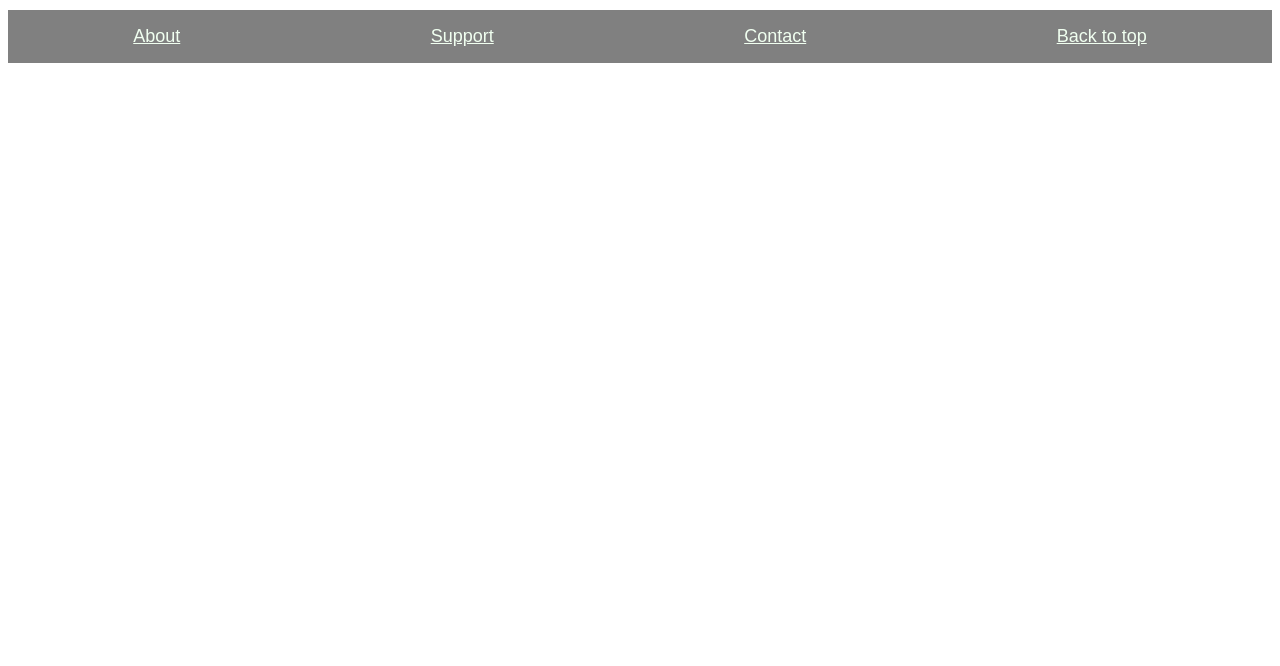
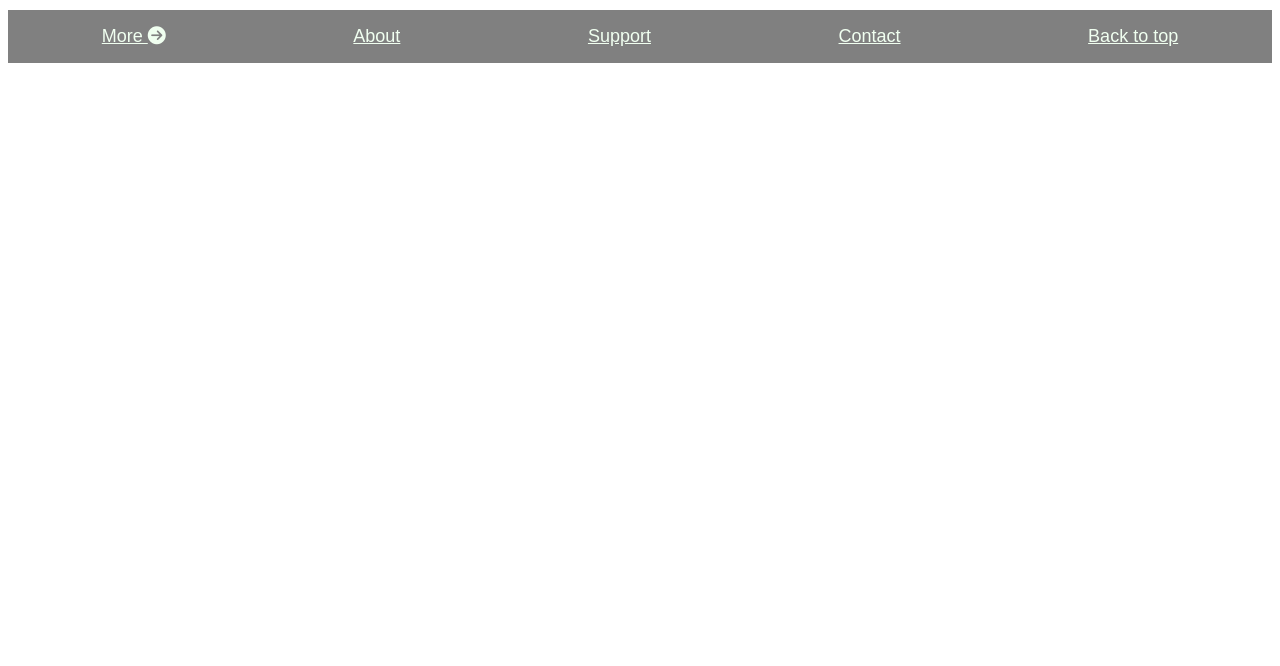
Before and after one commit to natbibi/habite, a plain HTML site: page client/index.html in a window 1280 px wide. Shown: the part 134-800 px from the top of the page. Drawn offline with Linux system fonts and the light colour scheme; a web font is replaced by a local one.

Commit message:
add 'more' option to bottom nav bar

```diff
--- a/client/index.html
+++ b/client/index.html
@@ -73,6 +73,7 @@
     </main>
     <footer>
         <div class="bottom-nav" id="bottom-nav-bar">
+            <a href="#bottomMenu" class="active">More <i class="fas fa-arrow-circle-right"></i></a>
             <a href="https://github.com/natbibi/co-habiters.git">About</a>
             <a href="https://github.com/natbibi/co-habiters.git">Support</a>
             <a href="https://github.com/natbibi/co-habiters.git">Contact</a>
```
